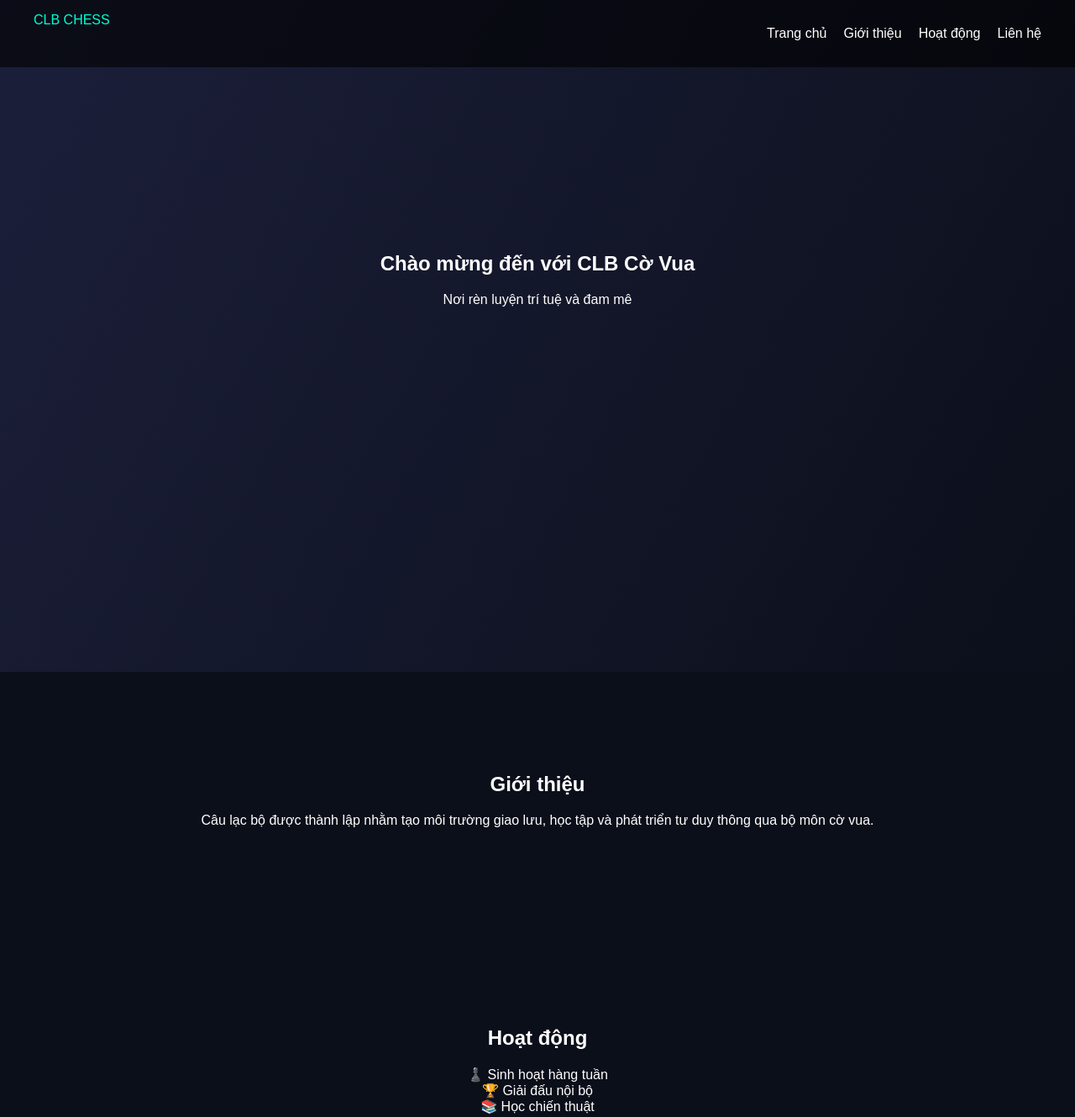
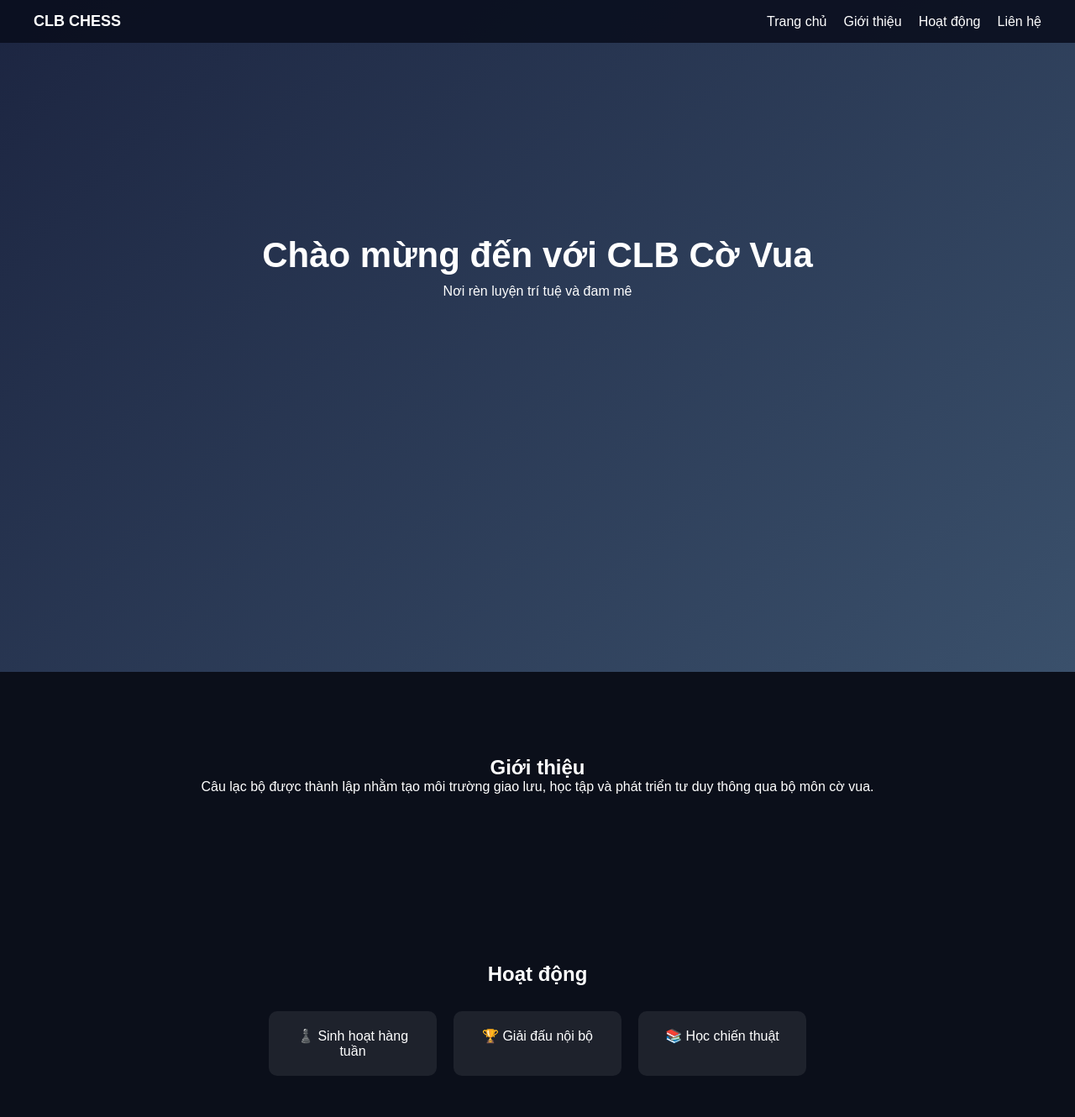
Before and after one commit to QuanCHESS/MyWebsite, a plain HTML site: page index.html in a window 1280 px wide. Shown: the top 1330 px of the page at 84% size. Drawn offline with Linux system fonts and the light colour scheme.

Commit message:
Update style.css

```diff
--- a/style.css
+++ b/style.css
@@ -1,93 +1,83 @@
 * {
+    margin: 0;
+    padding: 0;
     box-sizing: border-box;
-    scroll-behavior: smooth;
 }
 
 body {
-    margin: 0;
     font-family: Arial, sans-serif;
     background: #0b0f1a;
-    color: white;
+    color: #fff;
 }
 
-/* NAV */
+/* NAVBAR */
 nav {
     position: fixed;
     top: 0;
     width: 100%;
-    background: rgba(0,0,0,0.6);
+    background: rgba(10,15,30,0.9);
     display: flex;
     justify-content: space-between;
+    align-items: center;
     padding: 15px 40px;
     z-index: 100;
 }
 
 nav ul {
+    display: flex;
     list-style: none;
-    display: flex;
     gap: 20px;
 }
 
 nav a {
-    color: white;
+    color: #fff;
     text-decoration: none;
 }
 
 .logo {
-    color: #00ffd5;
+    font-weight: bold;
+    font-size: 18px;
 }
 
 /* HERO */
 .hero {
     height: 100vh;
+    padding-top: 35vh;
     text-align: center;
-    padding-top: 35vh;
-    background: linear-gradient(120deg, #1c1f3a, #0b0f1a);
+    background: linear-gradient(135deg, #1c2541, #3a506b);
 }
 
-.hero span {
-    color: #00ffd5;
+.hero h1 {
+    font-size: 42px;
+    margin-bottom: 10px;
 }
 
-/* SECTIONS */
+/* SECTION */
 .section {
     padding: 100px 20px;
+    text-align: center;
     max-width: 900px;
     margin: auto;
-    text-align: center;
 }
 
-/* SKILLS */
-.skills {
+.cards {
     display: flex;
     justify-content: center;
     gap: 20px;
-    flex-wrap: wrap;
+    margin-top: 30px;
 }
 
-.skill {
-    background: #1f2945;
-    padding: 15px 25px;
+.card {
+    background: rgba(255,255,255,0.08);
+    padding: 20px;
     border-radius: 10px;
-}
-
-/* PROJECTS */
-.projects {
-    display: grid;
-    grid-template-columns: repeat(auto-fit, minmax(220px, 1fr));
-    gap: 20px;
-}
-
-.project-card {
-    background: #1f2945;
-    padding: 20px;
-    border-radius: 15px;
+    width: 200px;
 }
 
 /* FOOTER */
 footer {
     text-align: center;
-    padding: 30px;
+    padding: 20px;
     opacity: 0.6;
 }
 
```
